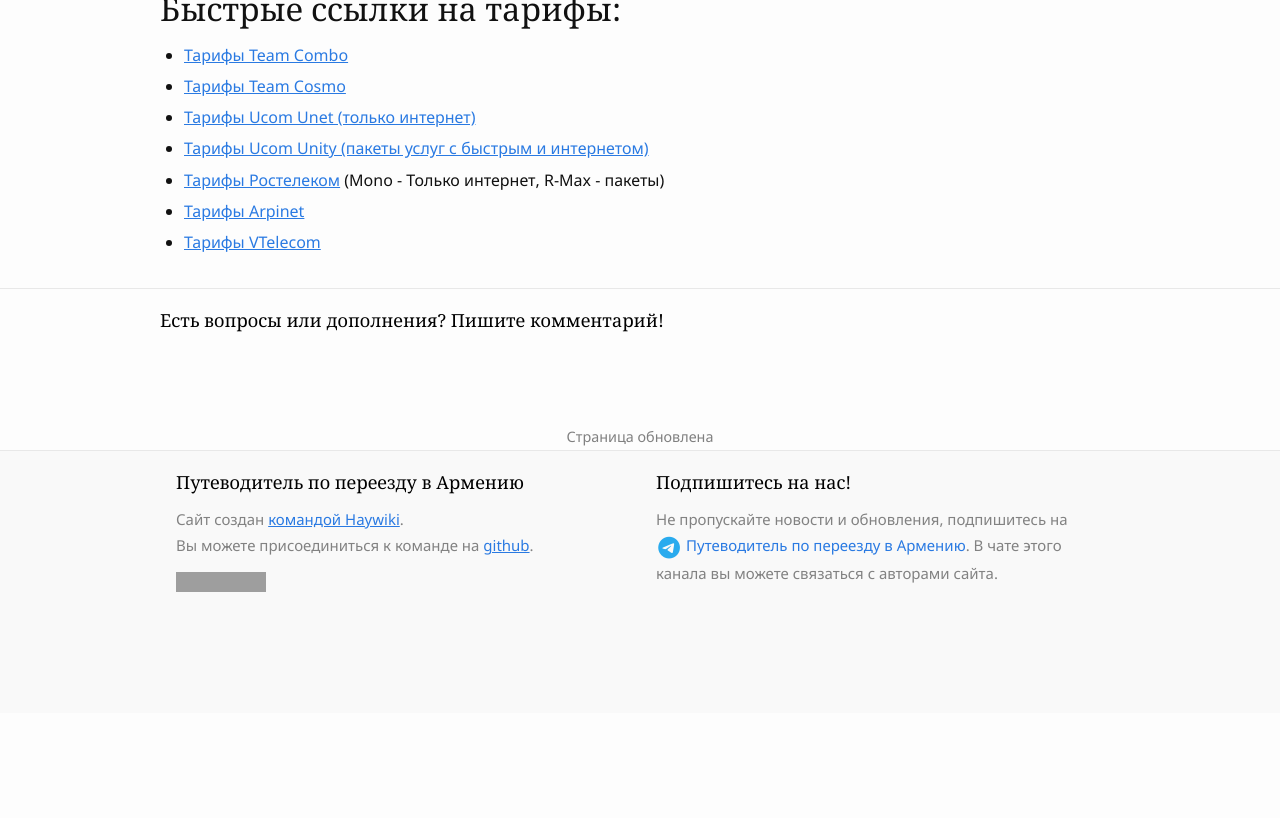
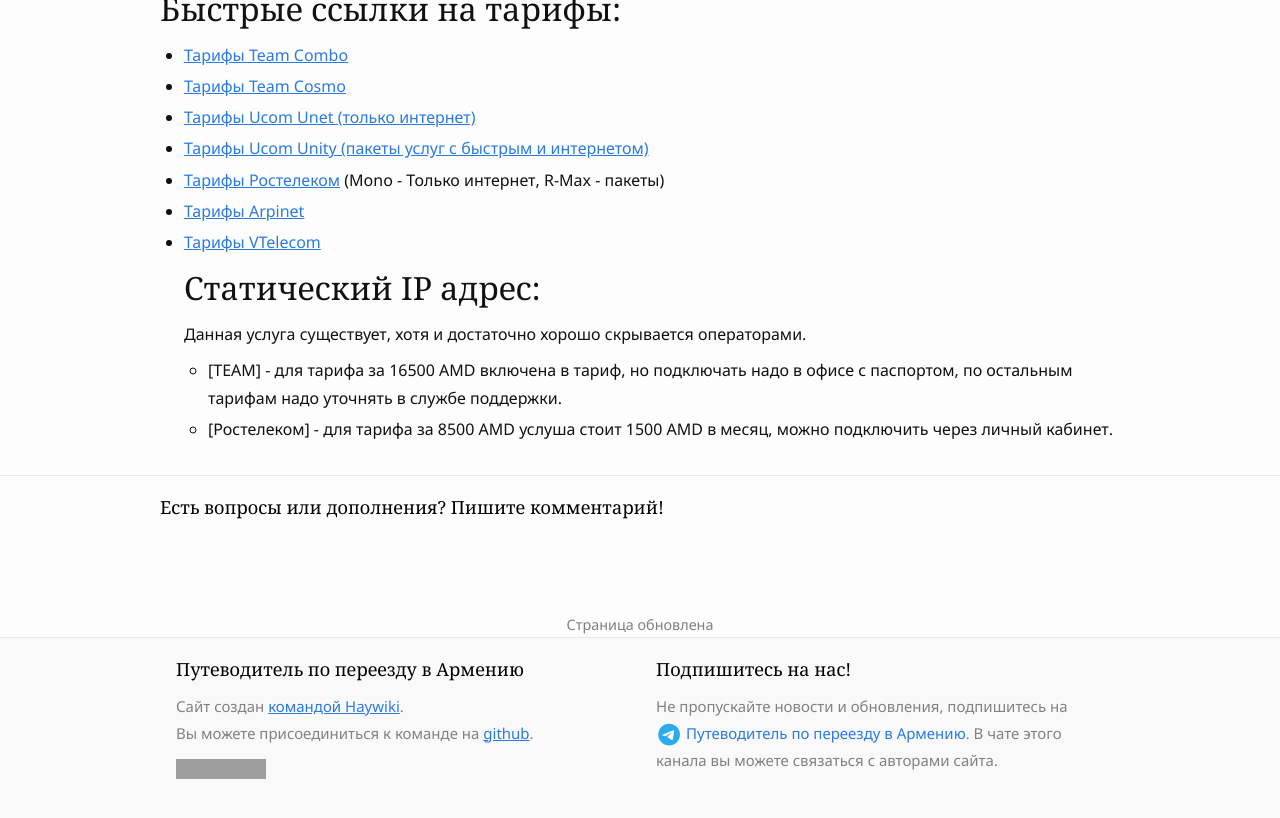
Before and after one commit to haywiki/haywiki.github.io, a Jekyll site: the page built from internet/internet-providers.md, in a window 1280 px wide and 900 px high, scrolled down 1901 px. Shown: the top 818 px of the window. Built offline with Jekyll 4.4.1, drawn with Linux system fonts in a browser that asks for light colours; nearby versions of some CDN libraries; a script that is not in the unit is left out; before the commit the page ends 2614 px from its top, so only the background shows below that; some of the changed text lies outside the part shown; grey boxes are pictures that could not be loaded.

Commit message:
Update internet-providers.md
Added info about static IP for TEAM and Rostelecom

```diff
--- a/internet/internet-providers.md
+++ b/internet/internet-providers.md
@@ -42,3 +42,8 @@
 * [Тарифы Ростелеком](https://rostelecom.am/ru/for-home) (Mono - Только интернет, R-Max - пакеты)
 * [Тарифы Arpinet](https://arpinet.am/internet)
 * [Тарифы VTelecom](https://vtelecom.am/%D5%8F%D5%A1%D5%B6-%D5%80%D5%A1%D5%B4%D5%A1%D6%80/%D4%BB%D5%B6%D5%BF%D5%A5%D6%80%D5%B6%D5%A5%D5%BF)
+
+  ## Статический IP адрес:
+  Данная услуга существует, хотя и достаточно хорошо скрывается операторами.
+  * [TEAM] - для тарифа за 16500 AMD включена в тариф, но подключать надо в офисе с паспортом, по остальным тарифам надо уточнять в службе поддержки.
+  * [Ростелеком] - для тарифа за 8500 AMD услуша стоит 1500 AMD в месяц, можно подключить через личный кабинет.
```
